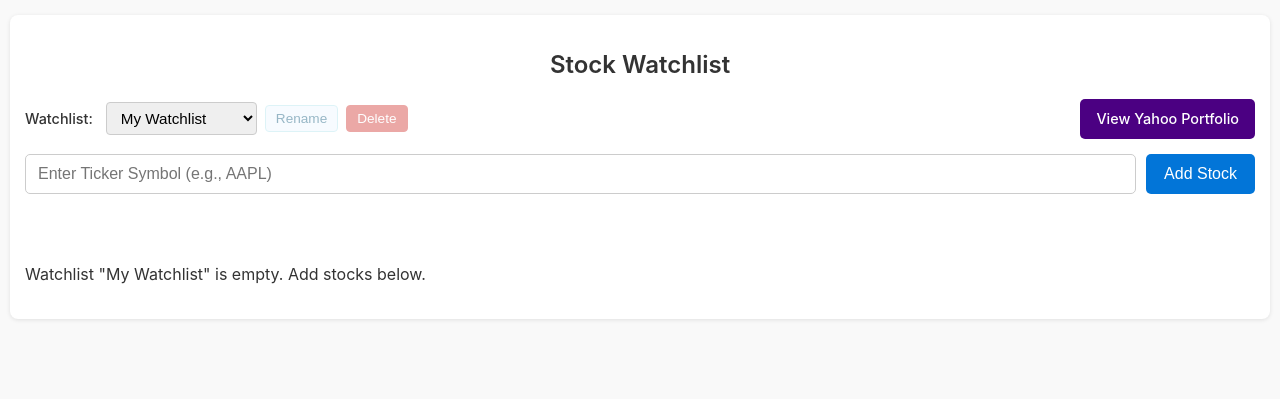
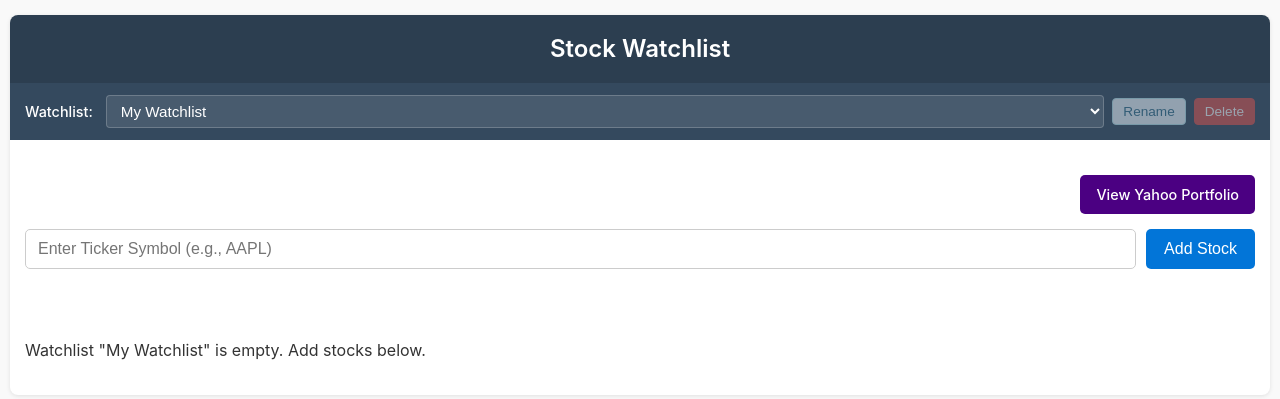
Before and after one commit to fivank/stocks_intrinsic_value, a plain HTML site: page index.html in a window 1280 px wide. Drawn offline with Linux system fonts and the light colour scheme.

Commit message:
Refactor HTML structure and enhance CSS styles for header and controls

```diff
--- a/index.html
+++ b/index.html
@@ -8,9 +8,11 @@
 </head>
 <body>
   <div class="container">
+    <div class="header-area">
+      <div class="title-area">
         <h1>Stock Watchlist</h1>
-
-    <div class="top-controls">
+      </div>
+      <div class="controls-area">
         <div class="watchlist-select-container">
           <label for="watchlist-selector">Watchlist:</label>
           <select id="watchlist-selector" onchange="handleWatchlistChange(this.value)">
@@ -19,9 +21,12 @@
           <button id="rename-list-btn" class="list-action-button" onclick="renameCurrentList()" title="Rename Current List">Rename</button>
           <button id="delete-list-btn" class="list-action-button" onclick="deleteCurrentList()" title="Delete Current List">Delete</button>
         </div>
+      </div>
+    </div>
+
+    <div class="content-area">
       <div class="external-links">
         <a href="https://finance.yahoo.com/portfolio/pf_83bd0c7dc4e8a83c92323cf40_mfap_da990ecf7f074108976d999e741c3507/view/v1" target="_blank" rel="noopener noreferrer" class="yahoo-link-button">View Yahoo Portfolio</a>
-      </div>
       </div>
 
       <div class="input-area">
@@ -31,6 +36,7 @@
       <div id="status"></div>
       <ul id="watchlist"></ul>
     </div>
+  </div>
 
   <script src="script.js" defer></script>
 </body>
--- a/style.css
+++ b/style.css
@@ -18,6 +18,8 @@
   --bg-green: rgba(209, 231, 221, 0.7);
   --button-warn-bg: #f0ad4e;
   --button-warn-hover-bg: #ec971f;
+  --header-bg: #2c3e50;
+  --controls-bg: #34495e;
 }
 
 body {
@@ -33,9 +35,36 @@ body {
   max-width: none;
   margin: 10px 5px;
   background-color: white;
-  padding: 15px;
+  padding: 0;
   box-shadow: 0 1px 4px rgba(0,0,0,0.1);
   border-radius: 8px;
+  overflow: hidden;
+}
+
+.header-area {
+  margin-bottom: 20px;
+}
+
+.title-area {
+  background-color: var(--header-bg);
+  padding: 15px 0;
+  text-align: center;
+}
+
+.title-area h1 {
+  color: white;
+  margin: 0;
+  font-weight: 600;
+  font-size: 1.5em;
+}
+
+.controls-area {
+  background-color: var(--controls-bg);
+  padding: 12px 15px;
+}
+
+.content-area {
+  padding: 15px;
 }
 
 h1 {
@@ -60,6 +89,7 @@ h1 {
   align-items: center;
   gap: 8px;
   flex-wrap: wrap;
+  justify-content: center;
 }
 
 .watchlist-select-container label {
@@ -67,29 +97,43 @@ h1 {
   margin-right: 5px;
   font-weight: 500;
   flex-shrink: 0;
+  color: white;
 }
 
 #watchlist-selector {
   padding: 6px 10px;
-  border: 1px solid var(--border-color);
+  border: 1px solid rgba(255, 255, 255, 0.2);
   border-radius: 4px;
   min-width: 150px;
   font-size: 0.95em;
   flex-grow: 1;
+  background-color: rgba(255, 255, 255, 0.1);
+  color: white;
+}
+
+#watchlist-selector option {
+  background-color: var(--controls-bg);
+  color: white;
 }
 
 .list-action-button {
   padding: 5px 10px;
   font-size: 0.85em;
   border-radius: 4px;
-  border: 1px solid transparent;
+  border: 1px solid rgba(255, 255, 255, 0.2);
   cursor: pointer;
   transition: background-color 0.2s, border-color 0.2s, color 0.2s;
+  background-color: rgba(255, 255, 255, 0.1);
+  color: white;
 }
 
 .list-action-button:disabled {
   opacity: 0.5;
   cursor: not-allowed;
+}
+
+.list-action-button:hover:not(:disabled) {
+  background-color: rgba(255, 255, 255, 0.2);
 }
 
 #rename-list-btn {
@@ -114,7 +158,7 @@ h1 {
 
 .external-links {
   text-align: right;
-  flex-shrink: 0;
+  margin-bottom: 15px;
 }
 
 .yahoo-link-button {
@@ -552,10 +596,10 @@ h1 {
   .external-links {
     text-align: center;
   }
-  .container {
+  .content-area {
     padding: 10px;
   }
-  h1 {
+  .title-area h1 {
     font-size: 1.4em;
   }
   .stock-header {
@@ -599,7 +643,7 @@ h1 {
   #watchlist li {
     padding: 12px 15px;
   }
-  h1 {
+  .title-area h1 {
     font-size: 1.3em;
   }
   .tab-buttons {
```
Lines whose indentation alone changed are shown as unchanged.
